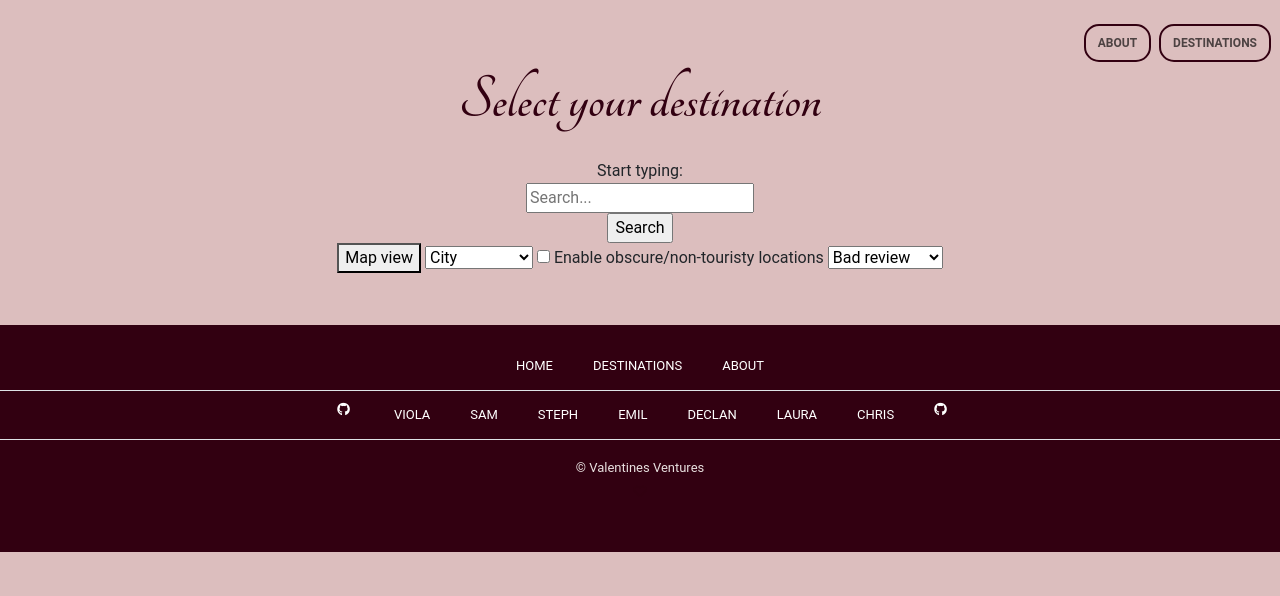
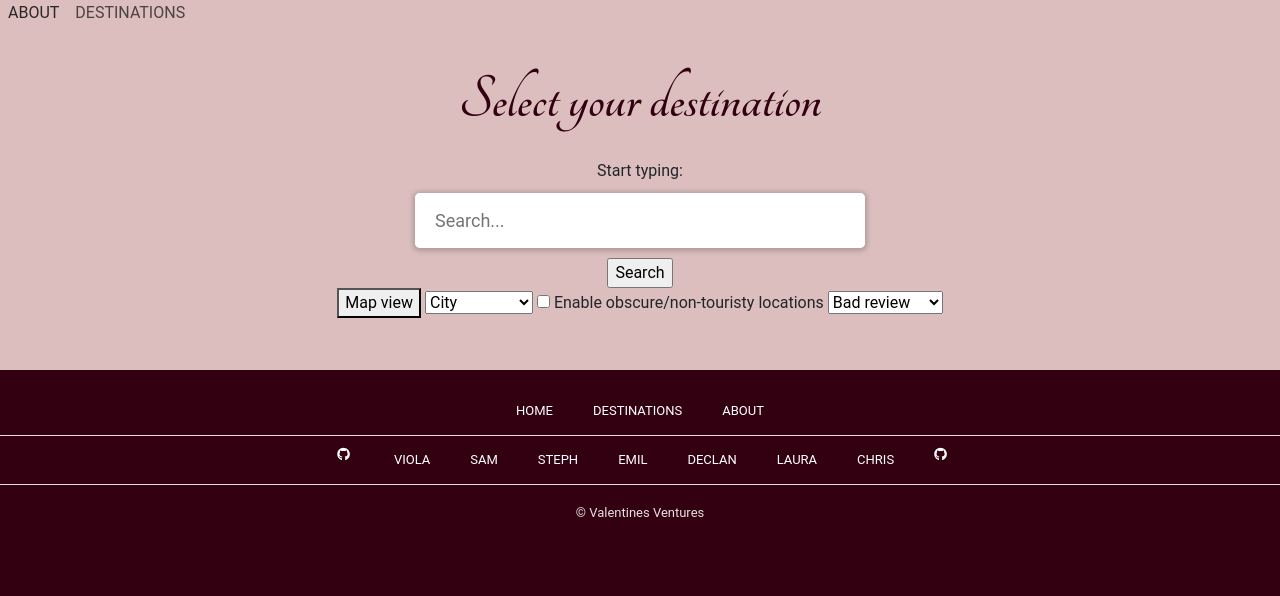
Before and after one commit to SamMartin92/hackathon-team-10, a Django app: page /destinations/ in a window 1280 px wide. Shown: the top 596 px of the page. Run offline with Django 5.2, Linux system fonts and the light colour scheme; data that the repository does not hold is empty; some libraries are stand-ins or nearby versions.

Commit message:
Fix search problems

```diff
--- a/static/css/style.css
+++ b/static/css/style.css
@@ -108,45 +108,67 @@ a.btn-primary:hover, .btn-detail-submit:hover {
     border-color: #e8dfdf;
 }
 
-/* Nav bar */
+/* Search bar */
 
-.nav-menu {
-    font-size: 0.65rem;
-    color: #320011;
-    top:20px;
-    right:5px;
-}
-
-.container-nav {
-    max-width: 750px; /* Adjust as needed */
-    margin: 0 auto;
-    padding: 20px;
+.search-wrapper {
+    max-width:  450px;
+    margin:  10px auto;
+  }
+  .search-input {
+    background: #fff;
+    width:  100%;
+    border-radius:  5px;
+    position: relative;
+    box-shadow:  0px  1px  5px  3px rgba(0,  0,  0,  0.12);
+  }
+  .search-input input {
+    height:  55px;
+    width:  100%;
+    outline: none;
+    border: none;
+    border-radius:  5px;
+    padding:  0  60px  0  20px;
+    font-size:  18px;
+    box-shadow:  0px  1px  5px rgba(0,  0,  0,  0.1);
+  }
+  .search-input .autocom-box {
+    padding:  0;
+    opacity:  0;
+    pointer-events: none;
+    max-height:  280px;
+    overflow-y: auto;
+  }
+  .search-input.active .autocom-box {
+    padding:  10px  8px;
+    opacity:  1;
+    pointer-events: auto;
+  }
+  .autocom-box li {
+    list-style: none;
+    padding:  8px  12px;
+    display: none;
+    width:  100%;
+    cursor: default;
+    border-radius:  3px;
+  }
+  .search-input.active .autocom-box li {
+    display: block;
+  }
+  .autocom-box li:hover {
+    background: #efefef;
+  }
+  .search-input .icon {
+    position: absolute;
+    right:  0px;
+    top:  17px;
+    height:  55px;
+    width:  55px;
     text-align: center;
-}
-
-.menu-items {
-    top:20px;
-    right:5px;
-    text-align: center;
-    font-size: 0.75rem;
-}
-
-.list-items {
-    border: 2px #320011 solid;
-    border-radius: 15px;
-    background-color: #DCBEBE;
-    margin: 4px;
-}
-
-.list-items:hover {
-    border: 3px #320011 solid;
-}
-
-.list-items-link {
-    border-radius: 12px;
-    margin: 0 4px 0 4px;
-    font-weight: 600;
-}
+    line-height:  55px;
+    font-size:  20px;
+    color: #644bff;
+    cursor: pointer;
+  }
 
 /**Footer*/
 
@@ -193,25 +215,6 @@ footer {
     }
 }
 
-@media (max-width: 985px) {
-    .menu-items {
-        top:55px;
-        font-size: 0.65rem;
-    }
-
-    .list-items {
-        border: 1px #320011 solid;
-        margin: 1px;
-    }
-
-    .list-items:hover {
-        border: 2px #320011 solid;
-    }
-
-    .list-items-link {
-        padding: 5px;
-    }
-}
 
 @media (min-width: 1200px) {
     .nav-bg-lt {
```
